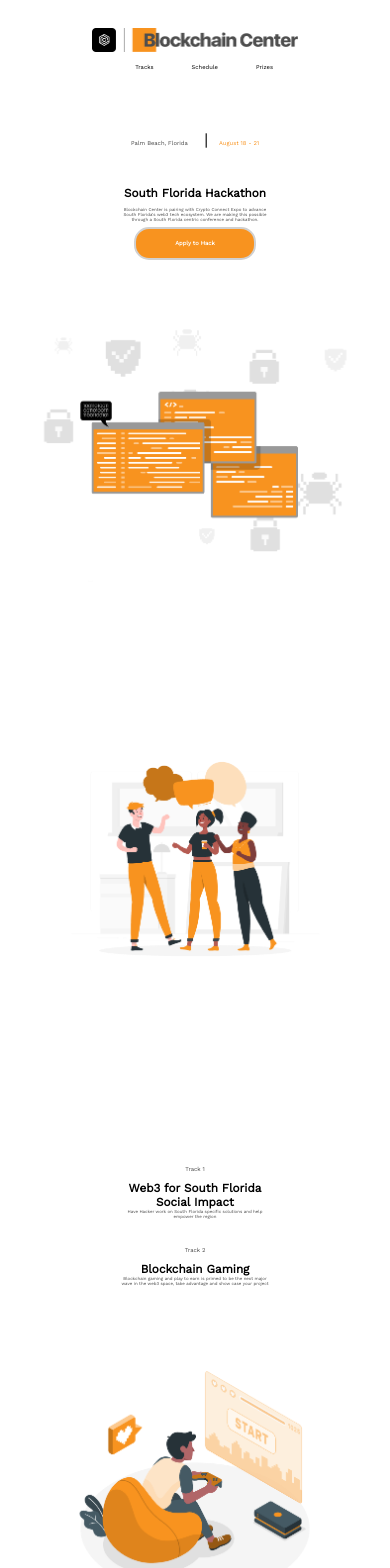
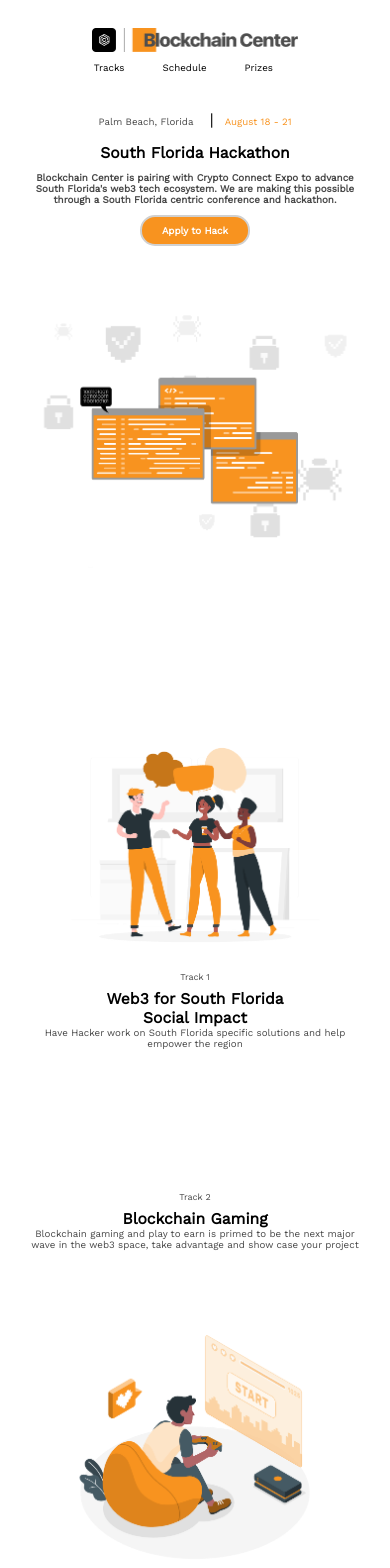
Before and after one commit to gaurav34-dev/blockchaincenter-hackathon-south-florida-website, a Next.js app: page / in a window 390 px wide. Shown: the top 1568 px of the page. Built offline with nearby package versions, Linux system fonts and the light colour scheme.

Commit message:
mobile version changes

```diff
--- a/styles/Home.module.css
+++ b/styles/Home.module.css
@@ -84,6 +84,8 @@
 @media screen and (max-width: 700px) {
   .NavLink a{
     text-align:center;
+    font-size: 2.5vw;
+
   }
 }
 
@@ -102,7 +104,7 @@
 @media screen and (max-width: 600px) {
   .SouthFloridaHackathon{
     display:block;
-    margin-top: 30%;
+    margin-top: 20%;
     padding: 0px;
   }
 }
@@ -176,7 +178,7 @@
 {font-family: 'Work Sans';
   font-style: normal;
   font-weight: 400;
-  font-size: 1.5vw;
+  font-size: 2.5vw;
   color: #484848;
 
 
@@ -186,6 +188,8 @@
   order: 0;
   flex-grow: 0;
   line-height: 9;
+  margin:0px;
+  padding:0px;
 
 }
 }
@@ -197,12 +201,30 @@
 font-size: 1.5vw;
 color: #F8931F;
 
+/* Inside auto layout */
+
+flex: none;
+order: 0;
+flex-grow: 0;
+}
+
+@media screen and (max-width: 600px){
+  .Para .dates
+{
+  font-family: 'Work Sans';
+font-style: normal;
+font-weight: 500;
+font-size: 2.5vw;
+color: #F8931F;
+margin:0px;
+padding:0px;
 
 /* Inside auto layout */
 
 flex: none;
 order: 0;
 flex-grow: 0;
+}
 }
 
 .Heading
@@ -212,6 +234,20 @@
 font-weight: 600;
 font-size: 3vw;
 }
+
+@media screen and (max-width: 600px){
+.Heading{
+font-family: 'Work Sans';
+font-style: normal;
+font-weight: 600;
+font-size: 4vw;
+margin-top:-10%;
+padding: 0px;
+}
+}
+
+
+
 .DescriptionPara
 {
   font-family: 'Work Sans';
@@ -221,6 +257,18 @@
 color: #484848;
 
 }
+
+@media screen and (max-width: 600px){
+  .DescriptionPara
+{
+  font-family: 'Work Sans';
+  font-style: normal;
+  font-weight: 600;
+  font-size: 2.5vw;
+  color: #484848;
+
+}
+  }
 
 .ApplyButton
 {
@@ -241,7 +289,7 @@
 @media screen and (max-width: 600px){
 .ApplyButton
 {
-padding: 3% 10%;
+padding: 2% 5%;
 gap: 10px;
 
 background: #F8931F;
@@ -250,7 +298,7 @@
 font-family: 'Work Sans';
 font-style: normal;
 font-weight: 600;
-font-size: 1.5vw;
+font-size: 2.5vw;
 
 color: #FFFFFF;
 }
@@ -344,6 +392,39 @@
   display:block;
 text-align: center;
 padding:0px;
+margin-top:-20%;
+}
+.oneliner{
+  font-family: 'Work Sans';
+  font-style: normal;
+  font-weight: 400;
+  font-size: 2.3vw;
+  line-height: 23px;
+
+  color: #484848;
+
+
+  /* Inside auto layout */
+
+  flex: none;
+  order: 0;
+  flex-grow: 0;
+}
+.web3heading
+{
+  font-family: 'Work Sans';
+font-style: normal;
+font-weight: 600;
+font-size: 4vw;
+
+}
+.web3para
+{
+font-family: 'Work Sans';
+font-style: normal;
+font-weight: 500;
+font-size: 2.5vw;
+color: #484848;
 }
 }
 /*web3 section end*/
@@ -369,6 +450,7 @@
     text-align: center;
     padding-left: 0px;
     display:block;
+    margin-top:30%;
   }
 }
 .blockchaingamingimage img
@@ -394,6 +476,8 @@
     flex: none;
     order: 0;
     flex-grow: 0;
+    margin:0px;
+    padding:0px;
 }
 }
 /*blockchain gaming end*/
@@ -423,10 +507,26 @@
   .textandsponsors .text{
     display:block;
     margin:0 auto;
-    text-align: center;
+    padding-top:50%;
 
   }
-
+  .textandsponsors .text .web3heading{
+    font-family: Work Sans;
+    font-style: normal;
+    font-weight: 600;
+    font-size: 4vw;
+    text-align: center;
+    padding-left: 1.5%;
+  }
+  .textandsponsors .text .web3para
+{
+  font-family: Work Sans;
+  font-style: normal;
+  font-weight: 500;
+  font-size: 2.5vw;
+  color: #484848;
+  text-align: center;
+}
   }
 
 .sponsors
@@ -447,10 +547,9 @@
 .sponsors{
   display: block;
   text-align: center;
-  margin-left: 0px;
   flex-wrap:nowrap;
-
-
+  margin:0px;
+  padding: 0px;
 }
 
 }
@@ -519,10 +618,16 @@
 @media screen and (max-width: 600px){
   .photo img{
 
-    width:100%;
-    height:auto;
     text-align: center;
+    margin-top:-15%;
+    padding:0px;
+
   }
+  .photo
+{
+  padding:0px;
+  margin:0px;
+}
 
   }
 
@@ -555,8 +660,9 @@
 font-family: 'Work Sans';
 font-style: normal;
 font-weight: 600;
-font-size: 3vw;
+font-size: 4vw;
 margin-left:0px;
+margin-top: -5%;
 text-align: center;
   }
 }
@@ -579,7 +685,7 @@
 font-family: 'Work Sans';
 font-style: normal;
 font-weight: 500;
-font-size: 1.125vw;
+font-size: 2.5vw;
 line-height: 20px;
 color: #484848;
 margin-left: 0px;
@@ -633,6 +739,41 @@
   gap:5px;
 order: 0;
 flex-grow: 0;
+margin:0px;
+
+}
+
+.date
+{
+  font-family: 'Work Sans';
+font-style: normal;
+font-weight: 600;
+font-size: 4vw;
+line-height: 38px;
+color: #4A4A4A;
+flex: none;
+order: 0;
+flex-grow: 0;
+}
+
+.time
+{
+  font-family: 'Work Sans';
+font-style: normal;
+font-weight: 400;
+font-size: 2.5vw;
+line-height: 23px;
+color: #484848;
+}
+
+.duration
+{
+  font-family: 'Work Sans';
+font-style: normal;
+font-weight: 400;
+font-size: 2.5vw;
+line-height: 16px;
+color: #484848;
 
 }
 }
@@ -664,7 +805,6 @@
 font-weight: 400;
 font-size: 1.5vw;
 line-height: 23px;
-
 color: #484848;
 }
 
@@ -675,7 +815,6 @@
 font-weight: 400;
 font-size: 1.05vw;
 line-height: 16px;
-
 color: #484848;
 
 }
@@ -694,7 +833,7 @@
 .blank input[type="text"]
 {
 
-  padding: 2%;
+padding: 2%;
 width: 63vw;
 height: 10vh;
 
```
